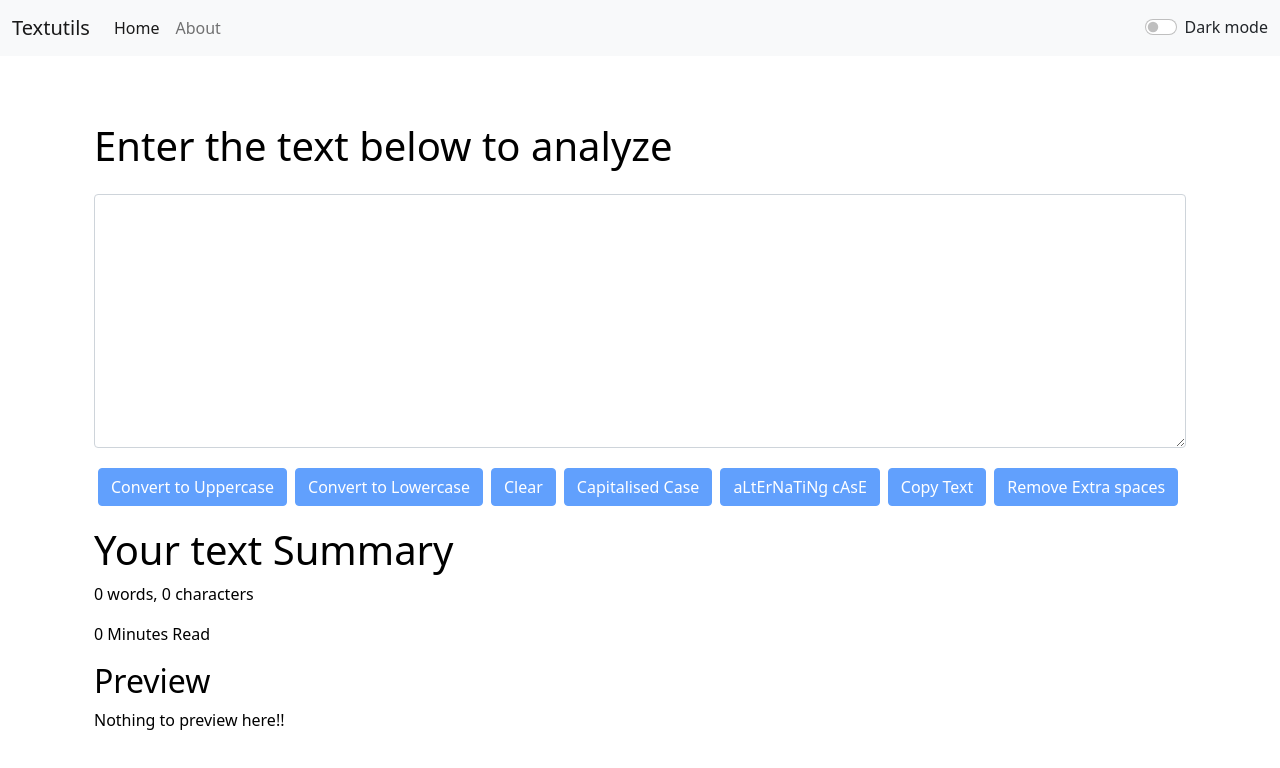
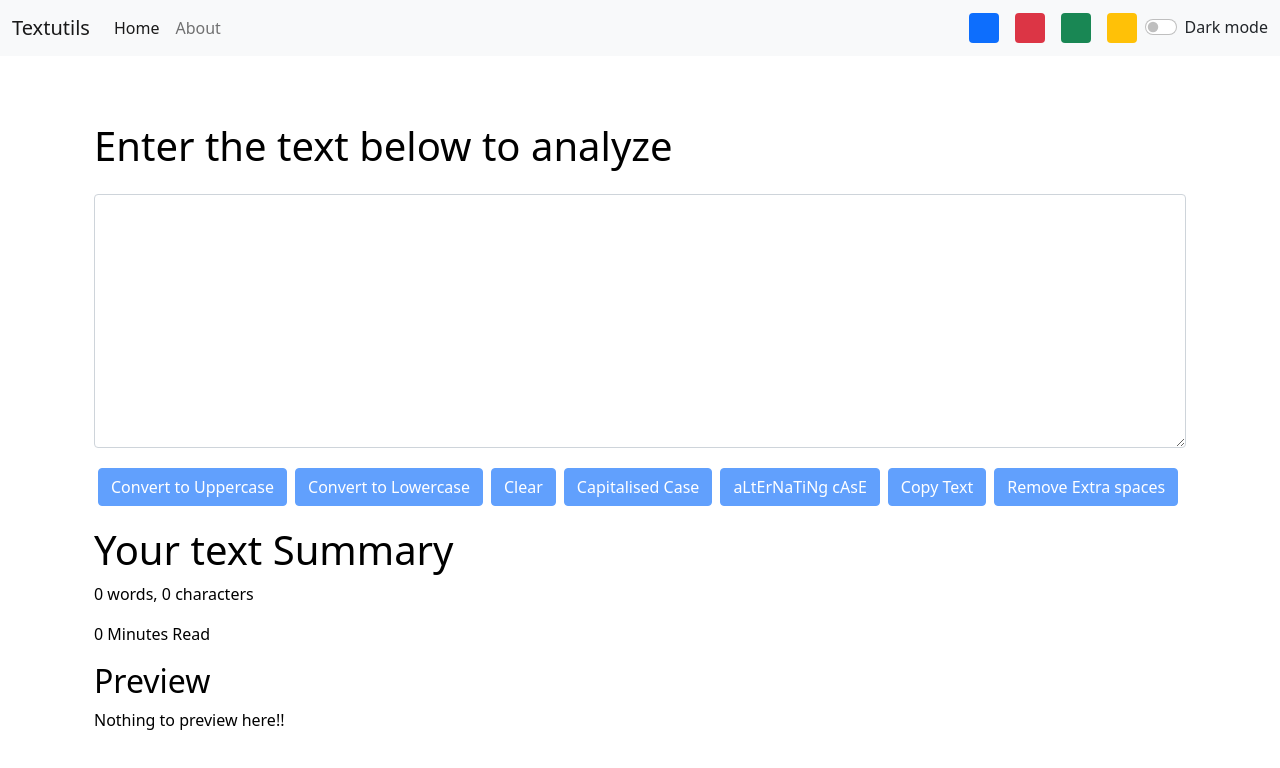
Before and after one commit to vishalverma1999/Stratin-from-video-6-React-Js-Tutorials-in-Hindi-by-CWH, a React (Create React App) app: page / in a window 1280 px wide. Shown: the top 768 px of the page. Built offline with nearby package versions, Linux system fonts and the light colour scheme.

Commit message:
#20 Exercise 2: Solutions Added red,blue,green,yellow color palletes

```diff
--- a/src/App.js
+++ b/src/App.js
@@ -14,10 +14,24 @@
   {/* HUM chahte ki hamari poori react website ki state ka control App.js se ho....aur iskika hum example dekhenge by enabling and disabling dark mode from App.js */ }
   const [mode, setmode] = useState("light");
 
-  let toggleMode = () => {
+  const removeBodyClasses = () => {
+    document.body.classList.remove('bg-light');
+    document.body.classList.remove('bg-dark');
+    document.body.classList.remove('bg-warning');
+    document.body.classList.remove('bg-danger');
+    document.body.classList.remove('bg-success');
+    document.body.classList.remove('bg-primary');
+  }
+
+  let toggleMode = (cls) => {   // cls here is short form of class, aur isme hum bootstrap ki classes laayenge like danger,success..etc
+    removeBodyClasses();   // calling the function
+    console.log(cls);
+    // document.body.classList.add("bg-"+cls);   // Adding bootstrap color classes to body
+
+    if (cls === "light") {
               if (mode === "light") {
                 setmode("dark");
-      document.body.style.backgroundColor = "#042743";
+                document.body.style.backgroundColor = "#042743";   // dekho yaha direct cls nahi likh sakte kyunki css ko nahi pata ki primary ke corresponding kaunsa color hai isliye body mein bootsrap classes ko add karo aur fir jaake backgrounds rangeen honge
                 showAlert("Dark mode has been enabled", "success");
                 // document.title = "TextUtils-Dark Mode";
               }
@@ -28,9 +42,10 @@
                 // document.title = "TextUtils-Light Mode";
               }
     }
-
-
-
+    else {
+      document.body.classList.add("bg-" + cls);
+    }
+  }
 
   const [alert, setalert] = useState(null);    // alert state
   const showAlert = (message, type) => {      // type-> bootstrap ka type hai like if type is success to green color show hoga, danger-> red
--- a/src/components/Navbar.js
+++ b/src/components/Navbar.js
@@ -36,19 +36,15 @@
                             </Link>
                         </li>
                     </ul>
-                    {/* <form className="d-flex">
-                            <input
-                                className="form-control me-2"
-                                type="search"
-                                placeholder="Search"
-                                aria-label="Search"
-                            />
-                            <button className="btn btn-primary" type="submit">
-                                Search
-                            </button>
-                        </form> */}
+                     <div className="d-flex">
+                        {/* onClick={props.toggleMode('primary')} AAP AISE direct nahi kar sakte kyunki onClick ko ek function chaiye hota hai naaki function call...to app function dene ke liye just function ka naam likhdo without () and fir us function ko bahar as an arrow function banado jaise ki humne saari buttons mein kiya hai.....ya fir aap directly yahi ek arrow function banalo(jaise ki neeche kiya huya hai).....IMPORTANT jaise hi aapne ek baar function de diya onClick ko fir aap kuch bhi karo chahe to uske andar se function call karlo */}
+                         <div className="bg-primary rounded mx-2" onClick={()=>{props.toggleMode('primary')}} style={{height:"30px", width:"30px", cursor:"pointer"}}></div>
+                         <div className="bg-danger rounded mx-2" onClick={()=>{props.toggleMode('danger')}} style={{height:"30px", width:"30px", cursor:"pointer"}}></div>
+                         <div className="bg-success rounded mx-2" onClick={()=>{props.toggleMode('success')}} style={{height:"30px", width:"30px", cursor:"pointer"}}></div>
+                         <div className="bg-warning rounded mx-2" onClick={()=>{props.toggleMode('warning')}} style={{height:"30px", width:"30px", cursor:"pointer"}}></div>
+                     </div>
                     <div className={`form-check form-switch text-${props.mode=== "light"? 'dark': 'light'}`}>  {/*text-light is bootstrap class */}
-                        <input className="form-check-input" onClick={props.toggleMode} type="checkbox" role="switch" id="flexSwitchCheckDefault" />
+                        <input className="form-check-input" onClick={()=>{props.toggleMode('light')}} type="checkbox" role="switch" id="flexSwitchCheckDefault" />
                         <label className="form-check-label" htmlFor="flexSwitchCheckDefault">Dark mode</label>
                     </div>
                 </div>
```
Lines whose indentation alone changed are shown as unchanged.
